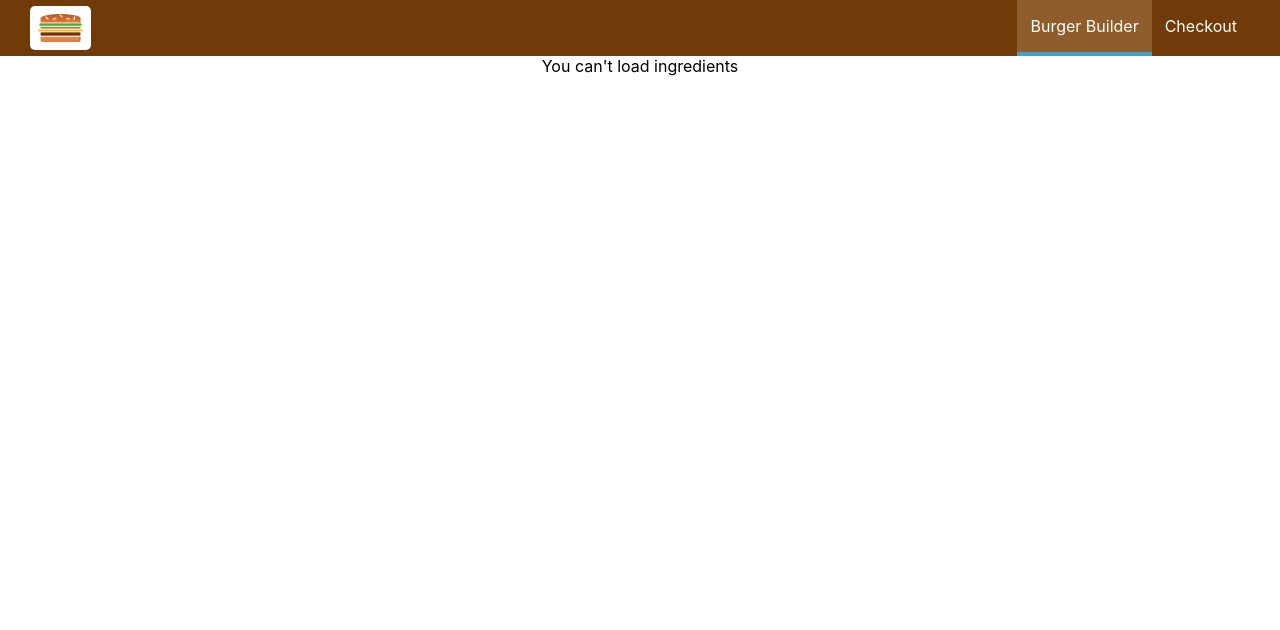
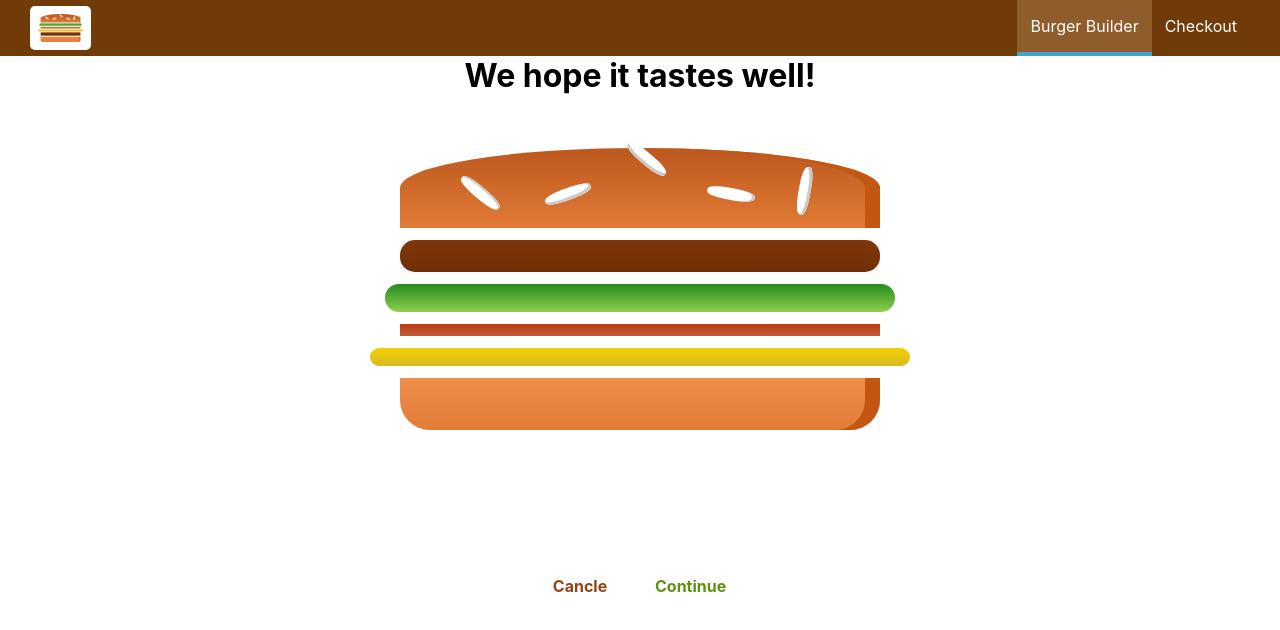
Before and after one commit to 2donny/BurgerBuilder, a React (Create React App) app: page /checkout in a window 1280 px wide. Shown: the top 630 px of the page. Built offline with nearby package versions, Linux system fonts and the light colour scheme; no server answers.

Commit message:
Checkout Page

```diff
--- a/package.json
+++ b/package.json
@@ -10,6 +10,7 @@
     "prop-types": "^15.7.2",
     "react": "^16.13.1",
     "react-dom": "^16.13.1",
+    "react-router-dom": "^5.2.0",
     "react-scripts": "3.4.1"
   },
   "scripts": {
--- a/src/App.js
+++ b/src/App.js
@@ -1,16 +1,18 @@
 import React from 'react';
 import Layout from './component/Layout/Layout';
 import BurgerBuilder from './containers/BurgerBuilder/BurgerBuilder';
+import Checkout from './containers/Checkout/Checkout';
+import {Route, Switch} from 'react-router-dom';
 
 function App() {
   return (
-    <div className="App">
-      <Layout>
-        <BurgerBuilder />
-      </Layout>
-
-    </div>
-  );
+      <div className="App">
+        <Layout>
+            <Route path="/checkout" component={Checkout}/>
+            <Route path="/" exact component={BurgerBuilder}/>
+        </Layout>
+      </div>
+  )
 }
 
 export default App;
--- /dev/null
+++ b/src/HOC/withErrorHandler/withErrorHandler.js
@@ -0,0 +1,44 @@
+import React from 'react';
+import Modal from '../../component/UI/Modal/Modal';
+
+function withErrorHandler(WrappedComponent, axios) {
+    return class extends React.Component {  //ComponentDidMount hook을 사용하기 위해 클래스 컴포넌트를 리턴.
+        state = {
+            error: null
+        }
+
+        errorConfirmHandler = () => {
+            this.setState({error: null});
+        }
+
+        componentWillMount() {
+            this.reqInterceptor = axios.interceptors.request.use(req => { // request 보내기 전에 여기로 온다.
+                this.setState({error: null});
+                return req;
+            });
+            this.resInterceptor = axios.interceptors.response.use(res => res, error => {
+                this.setState({error: error});
+            })
+        }
+
+        componentWillUnmount() {
+            axios.interceptors.request.eject(this.reqInterceptor);
+            axios.interceptors.response.eject(this.resInterceptor);
+        }
+
+        render() { //Error Modal은 에러가 있으면 showing한다.
+            return (
+                <div>
+                    <Modal
+                        show={this.state.error}
+                        modalClosed={this.errorConfirmHandler}>
+                        {this.state.error ? this.state.error.message : null}
+                    </Modal>
+                    <WrappedComponent {...this.props}/>
+                </div>
+            )
+        }
+    }
+}
+
+export default withErrorHandler;
--- a/src/axios-orders.js
+++ b/src/axios-orders.js
@@ -1,7 +1,7 @@
 import axios from 'axios';
 
-const instance = axios.create({
+const Axios = axios.create({
     baseURL: 'https://burger-builder-6b6a7.firebaseio.com/'
 })
 
-export default instance;
+export default Axios;
--- a/src/component/BuildControls/BuildControls.css
+++ b/src/component/BuildControls/BuildControls.css
@@ -7,7 +7,7 @@
     box-shadow: 0 2px 1px #ccc;
     /* margin: auto; */
     padding: 10px 0;
-    height: 40vh;
+    height: 55vh;
     box-sizing: border-box;
 }
 
--- /dev/null
+++ b/src/component/Order/CheckoutSummary/CheckoutSummary.css
@@ -0,0 +1,5 @@
+.CheckoutSummary {
+    width: 80%;
+    margin: auto;
+    text-align: center;
+}
--- /dev/null
+++ b/src/component/Order/CheckoutSummary/CheckoutSummary.js
@@ -0,0 +1,19 @@
+import React from 'react';
+import Burger from '../../Burger/Burger';
+import Button from '../../UI/Button/Button';
+import './CheckoutSummary.css';
+
+function CheckoutSummary(props) {
+    return (
+        <div className="CheckoutSummary">
+            <h1>We hope it tastes well!</h1>
+            <div>
+                <Burger ingredient={props.ingredient}/>
+            </div>
+            <Button clicked={props.checkoutCancled} btnType="Danger">Cancle</Button>
+            <Button clicked={props.checkoutContinue} btnType="Success"> Continue</Button>
+        </div>
+    )
+}
+
+export default CheckoutSummary;
--- a/src/containers/BurgerBuilder/BurgerBuilder.js
+++ b/src/containers/BurgerBuilder/BurgerBuilder.js
@@ -5,6 +5,7 @@ import Modal from '../../component/UI/Modal/Modal';
 import OrderSummary from '../../component/Burger/orderSummary/orderSummary';
 import axios from '../../axios-orders';
 import Spinner from '../../component/UI/Spinner/Spinner';
+import withErrorHandler from '../../HOC/withErrorHandler/withErrorHandler';
 
 const INGREDIENTS_PRICE = {
     Meat: 1.5,
@@ -27,46 +28,46 @@ class BurgerBuilder extends React.Component {
     }
 
     componentDidMount() {
-        axios.get('https://burger-builder-6b6a7.firebaseio.com/data.json')
+        axios.get('/data.json')
             .then(response => {
                 this.setState({ingredient: response.data.ingredient, totalPrice: response.data.totalPrice});
             })
-            .catch(error => {this.setState({error: true})});
+            .catch(() => {this.setState({error: true})});
     }
 
     purchaseHandler = () => {
         this.setState({purchasing: true});
     }
 
-    purchaseCancelHandler = () => {
+    purchaseCancleHandler = () => {
         this.setState({purchasing: false});
     }
 
     purchaseContinueHandler = () => {
-        this.setState({onOrder: true});
-        const order = {
-            ingredients: this.state.ingredient,
-            price: this.state.totalPrice,
-            customer: {
-                name: 'Jung E Eon',
-                address: {
-                    country: 'Korea',
-                    home: 'Sejong',
-                    zipcode: 4431
-                },
-                email: 'test@gmail.com'
-            },
-            deliveryMethod: 'fastest'
-        };
-        axios.post('/orders.json', order)
-            .then(response => {
-                console.log(response);
-                this.setState({onOrder: false, purchasing: false})
-            })
-            .catch(() => {
-                this.setState({onOrder: false, purchasing: false})
-                alert("There is an Error!");
-            });
+        this.props.history.push('/checkout?' + this.state.ingredient);
+        // this.setState({onOrder: true});
+        // const order = {
+        //     ingredients: this.state.ingredient,
+        //     price: this.state.totalPrice,
+        //     customer: {
+        //         name: 'Jung E Eon',
+        //         address: {
+        //             country: 'Korea',
+        //             home: 'Sejong',
+        //             zipcode: 4431
+        //         },
+        //         email: 'test@gmail.com'
+        //     },
+        //     deliveryMethod: 'fastest'
+        // };
+        // axios.post('/orders.json', order)
+        //     .then(response => {
+        //         console.log('response', response);
+        //         this.setState({onOrder: false, purchasing: false})
+        //     })
+        //     .catch(() => {
+        //         this.setState({onOrder: false, purchasing: false})
+        //     });
     }
 
 
@@ -122,7 +123,7 @@ class BurgerBuilder extends React.Component {
             orderSummary = (
                         <OrderSummary
                             continueClicked={this.purchaseContinueHandler}
-                            cancleClicked={this.purchaseCancelHandler}
+                            cancleClicked={this.purchaseCancleHandler}
                             totalPrice={totalPrice}
                             ingredients={ingredient}>
                         </OrderSummary>
@@ -162,4 +163,4 @@ class BurgerBuilder extends React.Component {
     }
 }
 
-export default BurgerBuilder;
+export default withErrorHandler(BurgerBuilder, axios);
--- /dev/null
+++ b/src/containers/Checkout/Checkout.js
@@ -0,0 +1,37 @@
+import React from 'react';
+import CheckoutSummary from '../../component/Order/CheckoutSummary/CheckoutSummary';
+
+class Checkout extends React.Component {
+    state = {
+        ingredients: {
+            Meat: '2',
+            Salad: '2',
+            Bacon: '1',
+            Cheese: '1'
+        }
+    }
+
+    checkoutCancelHandler = () => {
+        this.props.history.goBack();
+        console.log(this.props);
+    }
+
+    checkoutContinueHandler = () => {
+        this.props.history.replace('/checkout/contact-data');
+        console.log(this.props);
+    }
+
+    render() {
+        return (
+            <div className="Checkout">
+                <CheckoutSummary
+                    ingredient={this.state.ingredients}
+                    checkoutCancled={this.checkoutCancelHandler}
+                    checkoutContinue={this.checkoutContinueHandler}
+                />
+            </div>
+        )
+    }
+}
+
+export default Checkout;
--- a/src/index.js
+++ b/src/index.js
@@ -3,15 +3,16 @@ import ReactDOM from 'react-dom';
 import './index.css';
 import App from './App';
 import * as serviceWorker from './serviceWorker';
+import {BrowserRouter} from 'react-router-dom';
 
-ReactDOM.render(
-  <React.StrictMode>
+
+const app = (
+  <BrowserRouter>
     <App />
-  </React.StrictMode>,
-  document.getElementById('root')
+  </BrowserRouter>
+)
+
+ReactDOM.render( app, document.getElementById('root')
 );
 
-// If you want your app to work offline and load faster, you can change
-// unregister() to register() below. Note this comes with some pitfalls.
-// Learn more about service workers: https://bit.ly/CRA-PWA
 serviceWorker.unregister();
```
Also changed, not shown: src/component/UI/Modal/Modal.js (indentation only), 1 other file (tests, documents, lock files or other folders).
